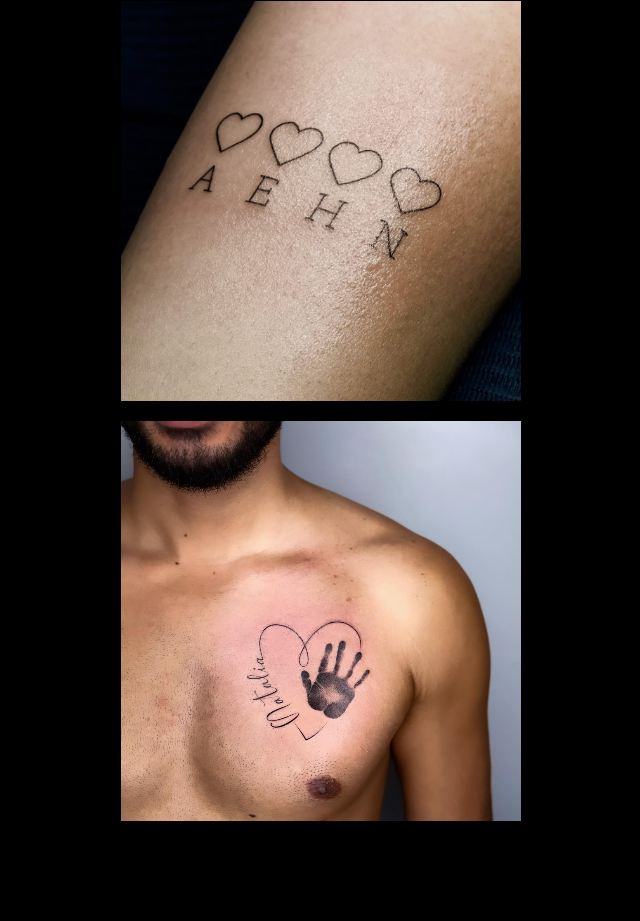
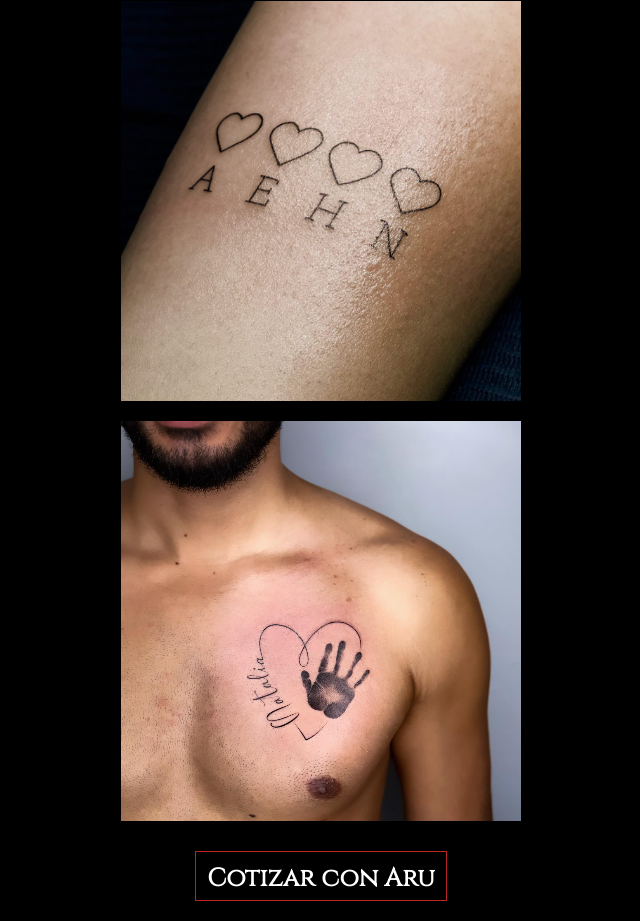
Before and after one commit to Fitforbrands/cotizador-arcapt, a plain HTML site: page paginas/Aru.html in a window 1280 px wide. Shown: the part 1701-2622 px from the top of the page, without its empty margins (319-959 px from the left). Before the commit the page ends 2532 px from the top, so only its background shows below. Drawn offline with Linux system fonts and the light colour scheme.

Commit message:
portfolio

```diff
--- a/css/portfolio.css
+++ b/css/portfolio.css
@@ -47,3 +47,25 @@ body {
 .f4b-fotos img {
   padding: 10px;
 }
+
+.f4b-boton-cotizar {
+  width: 250px;
+  color: white;
+  border-width: 1px;
+  border-style: solid;
+  border-color: #bb2424;
+  text-align: center;
+  text-decoration: none;
+  margin: 20px 0 20px 0;
+  padding: 10px 0 5px 0;
+  font-family: "Cinzel", serif; /* Aplicar la fuente Cinzel al botón */
+  font-size: 25px; /* Tamaño de fuente para el botón */
+  font-weight: bold; /* Texto en negrita para el botón */
+}
+
+.f4b-boton-cotizar:hover {
+  background-color: #232323; /* Color de fondo al pasar el cursor sobre el botón */
+  border-color: #bb2424;
+  border-style: solid;
+  border-width: 1px;
+}
--- a/paginas/Aru.html
+++ b/paginas/Aru.html
@@ -37,7 +37,13 @@
         <img src="../img/dibujo-sin-sombra.png" alt="" />
         <img src="../img/micro-tattoo.png" alt="" />
         <img src="../img/dibu-letra.png" alt="" />
+        <a class="f4b-boton-cotizar" href="../cotizar.html"> Cotizar con Aru</a>
       </div>
     </div>
+    <script>
+      function navigateTo(url) {
+        window.location.href = url;
+      }
+    </script>
   </body>
 </html>
```
